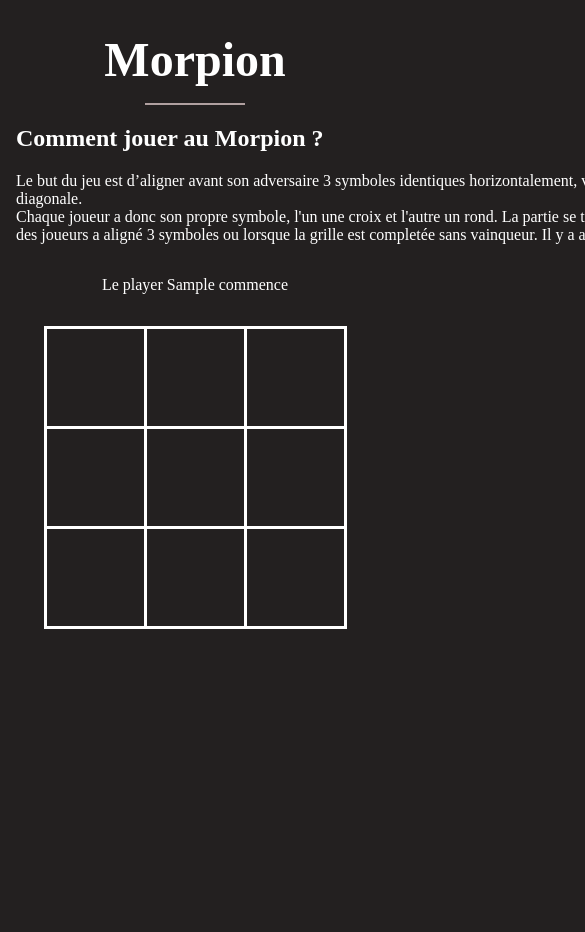
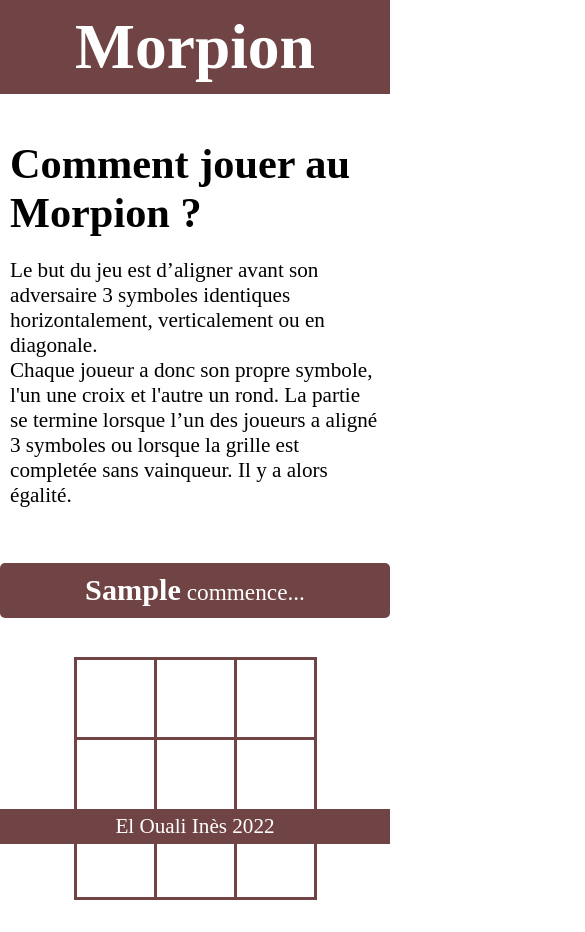
Before and after one commit to EloualiInes/Morpion, a plain HTML site: page index.html in a window 390 px wide. Both pictures are taken after typing "Sample", "Sample" into the empty fields and a click on the input "OK". Shown: the top 932 px of the page, 585 px wide, since content can reach past the window. Before the commit the page ends 844 px from the top, so only its background shows below. Drawn offline with Linux system fonts and the light colour scheme.

Commit message:
Amélioration de l'aspect design + et jeu mise en place de l'iniatialisation du jeu

```diff
--- a/index.html
+++ b/index.html
@@ -11,7 +11,7 @@
         <div class="container_principal">
             <div class="container_titre">
                 <h1>Morpion</h1>
-                <div class="trait"></div>
+                <!-- <div class="trait"></div> -->
             </div>
 
 
@@ -26,7 +26,7 @@
             </div>
 
             <div class="containerFormulaire">
-                <p>Saissisez vos noms, puis cliquez sur "ok"</p>
+                <p>Saisissez vos noms, puis cliquez sur "ok"</p>
                 <form action="" id="formulaireNoms">
                     <input type="text" id= "j1" placeholder="Nom du joueur 1">
                     <input type="text" id= "j2" placeholder="Nom du joueur 2">
@@ -53,7 +53,7 @@
                     </tr>
                 </table>
             </div>
-
+            <footer>El Ouali Inès 2022</footer>
         </div>
 
     <script src="./public/main.js"></script>
--- a/public/index.css
+++ b/public/index.css
@@ -9,13 +9,19 @@
 html,body{
     margin: 0;
     padding: 0;
-    color:white;
+    color:black;
     background-color: #232020;
+    font-size: 1.15em;
 }
 
-body{
-    margin-left: 16px;
-    margin-right: 16px;
+
+
+.container_principal{
+    background: white;
+    margin-left: 20%;
+    margin-right: 20%;
+    height: 100vh;
+
 }
 /* Container titre */
 .container_titre{
@@ -23,30 +29,42 @@ body{
     flex-direction: column;
     justify-content: center;
     align-items: center;
+    background-color: #704444;
+    color: white;
+    padding: 10px;
+
 }
 
 h1{
     text-align: center;
     font-size: 3em;
-    margin-bottom: 16px;
+    margin-bottom: 8px;
+    margin: 0;
+
 }
 
 .trait{
     width: 100px;
-    height: 2px;
-    background-color: var(--gris);
+    height: 3px;
+    background-color: #704444;
     text-align: center;
 }
 
 /* Container regle du jeu */
+.container_regle{
+    padding: 10px;
+}
+h2{
+    font-size: 2em;
+    margin-bottom: 20px;
 
-.container_regle > p{
-    width: 700px;
 }
+
 /*  Jeu */
 
 /* Formulaire joueur */
 .containerFormulaire{
+
     display: flex;
     flex-direction: column;
     justify-content: center;
@@ -80,6 +98,7 @@ h1{
     width: 40px;
     height: 40px;
     border-radius: 50%;
+    color: white;
     background-color: #704444;
     border: 1px solid black;
     box-shadow: 2px 2px 2px black;
@@ -91,13 +110,85 @@ h1{
     flex-direction: column;
     justify-content: center;
     align-items: center;
+    margin-bottom: 16px;
 }
 table{
     border-collapse: collapse;
     margin: 16px;
 }
-td, tr{
-    border: 3px solid white;
-    height: 100px;
-    width: 100px;
+tr,td{
+    border: 3px solid #704444;
+    height: 120px;
+    width: 120px;
 }
+
+
+td{
+    text-align: center;
+    /* height: 120px;
+    width: 60px; */
+}
+
+.instructions{
+    background-color: #704444;
+    color: white;
+    padding: 10px;
+    width: 100%;
+    text-align: center;
+    border-radius: 5px;
+    font-size: 1.1em;
+}
+
+strong{
+    font-weight: bold;
+    font-size: 1.3em;
+}
+
+footer{
+    position: fixed;
+    bottom: 0;
+    left: 0;
+    right: 0;
+    margin-left: 20%;
+    margin-right: 20%;
+    padding: 5px;
+    background-color: #704444;
+    color: white;
+    text-align: center;
+}
+
+/*  MEDIA */
+
+@media screen and (max-width:1024px){
+    .container_principal{
+        margin-left: 0;
+        margin-right: 0;
+        height: 100vh;
+    }
+
+    footer{
+        margin-left: 0;
+        margin-right: 0;
+    }
+
+    .containerFormulaire{
+        margin-bottom: 16px;
+    }
+}
+
+
+
+@media screen and (max-width: 450px) {
+    html,body{
+        background-color: white;
+    }
+    tr,td{
+        border: 3px solid #704444;
+        height: 80px;
+        width: 80px;
+    }
+
+    .container_principal{
+        height: auto;
+    }
+}
--- a/public/main.js
+++ b/public/main.js
@@ -1,32 +1,82 @@
 // Element du dom
 let inputJ1 = document.querySelector("#j1");
 let inputJ2 = document.querySelector("#j2");
+let inputs = [inputJ1, inputJ2];
 let formulaire = document.querySelector("#formulaireNoms");
 let containerFormulaire = document.querySelector(".containerFormulaire");
 let container_jeu = document.querySelector(".container_jeu");
 let table = document.querySelector(".container_jeu");
+let cases = document.querySelectorAll("td");
+let EtatJeu = [];
 
 // Etat par défaut
 container_jeu.style.display = "none";
 
 // Variables
-let nomJ1, nomJ2;
 
+let tour;
+let joueur1 = {
+    nom: "",
+    pion:"croix",
+    adressePion : "./public/pictures/croix.png"
+};
+
+let joueur2 = {
+    nom: "",
+    pion:"rond",
+    adressePion : "./public/pictures/rond.png"
+};
 
 // Fonctions
 
 function playerStart(){
-    return (Math.floor(Math.random()*2) == 0?nomJ1:nomJ2);
+    return (Math.floor(Math.random()*2) == 0?joueur1:joueur2);
+}
+
+function chgtour(){
+
+    if (tour === joueur1) {
+        tour = joueur2
+    } else {
+        tour = joueur1;
+    }
+    let p = document.querySelector(".instructions");
+    p.innerHTML = "Au tour de <strong>" + tour.nom + "</strong>";
 }
 
 function styleInputEmpty(input, color) {
     input.style.borderColor = color;
 }
+// function verifWin(pos){
+//     let alignement = 0;
+//     if(EtatJeu[pos] == EtatJeu[pos - 3] && EtatJeu[pos] == EtatJeu[pos + 3]){
 
+//     }
+//     return false;
+// }
+// function verifEndPartie(){
+//     let cpt = 0;
+//     for(let i = 0; i < cases.length;i++){
+//         if(cases[i].innerHTML == ""){
+//             cpt++;
+//         }
 
+//     }
+//     console.log("il y a " + cpt + "cases vides");
+// }
 
 
 // Event
+for(let i = 0; i < cases.length; i++){
+    cases[i].addEventListener("click",() => {
+        cases[i].innerHTML = "<img src=\" " + tour.adressePion + "\">";
+        EtatJeu[i] = tour;
+        // verifier si le symbole est répété plusieurs fois
+        // verifWin(i);
+        chgtour();
+        // verifEndPartie();
+    });
+}
 
 formulaire.addEventListener("submit", (event) =>{
     event.preventDefault();
@@ -45,11 +95,14 @@ formulaire.addEventListener("submit", (event) =>{
     else{
         styleInputEmpty(inputJ1,"silver");
         styleInputEmpty(inputJ2,"silver");
-        nomJ1 = inputJ1.value;
-        nomJ2 = inputJ2.value;
+        joueur1.nom = inputJ1.value;
+        joueur2.nom = inputJ2.value;
         containerFormulaire.style.display = "none";
         let p = document.createElement("p");
-        p.innerText = "Le player " + playerStart() + " commence";
+        p.classList.add("instructions");
+        tour = playerStart();
+        console.log(joueur1);
+        p.innerHTML = "<strong>" + tour.nom + "</strong> commence...";
         container_jeu.prepend(p);
         container_jeu.style.display = "flex";
     }
```
Also changed, not shown: public/pictures/croix.png (added), public/pictures/rond.png (added).
